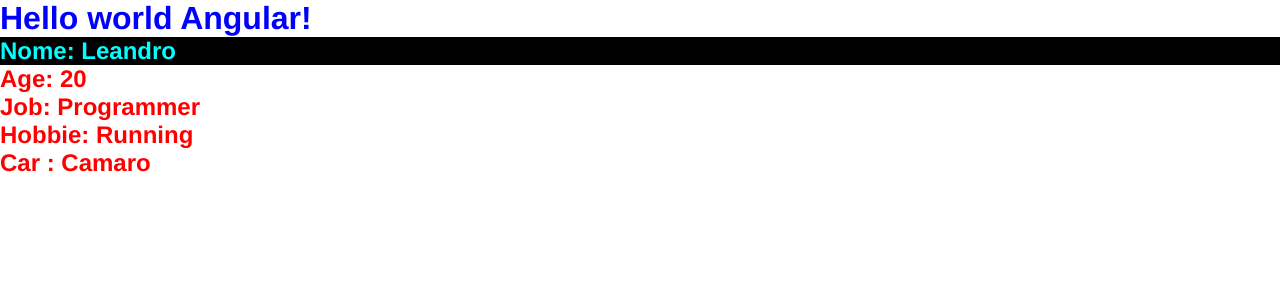
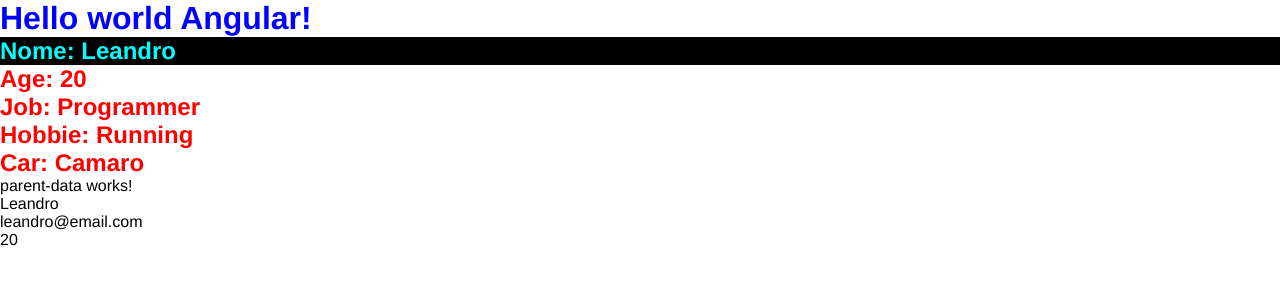
Before and after one commit to MartiniLeandro/Angular_Estudos, an Angular app: page / in a window 1280 px wide. Shown: the top 300 px of the page. Built offline with nearby package versions, Linux system fonts and the light colour scheme.

Commit message:
compartilhamento de dados

```diff
--- a/src/app/app.html
+++ b/src/app/app.html
@@ -1,2 +1,3 @@
 <h1>Hello world Angular!</h1>
 <app-first-component></app-first-component>
+<app-parent-data [name]="userName" [userData] ="userData"></app-parent-data>
--- a/src/app/app.ts
+++ b/src/app/app.ts
@@ -1,13 +1,17 @@
 import { Component, signal } from '@angular/core';
 import { RouterOutlet } from '@angular/router';
 import { FirstComponent } from './components/first-component/first-component';
+import { ParentData } from './components/parent-data/parent-data';
 
 @Component({
   selector: 'app-root',
-  imports: [RouterOutlet,FirstComponent],
+  imports: [RouterOutlet,FirstComponent,ParentData],
   templateUrl: './app.html',
   styleUrl: './app.css'
 })
 export class App {
   protected readonly title = signal('firstProject-Angular');
+
+  userName:string = "Leandro";
+  userData = {email: "leandro@email.com", idade: 20};
 }
--- a/src/app/components/first-component/first-component.html
+++ b/src/app/components/first-component/first-component.html
@@ -1,15 +1,5 @@
-<!DOCTYPE html>
-<html lang="en">
-<head>
-    <meta charset="UTF-8">
-    <meta name="viewport" content="width=device-width, initial-scale=1.0">
-    <title>Document</title>
-</head>
-<body>
-    <h2 class="title">Nome: {{name}}</h2>
-    <h2>Age: {{age}}</h2>
-    <h2>Job: {{job}}</h2>
-    <h2>Hobbie: {{hobbie[0]}}</h2>
-    <h2>Car : {{car.name}}</h2>
-</body>
-</html>
+<h2 class="title">Nome: {{name}}</h2>
+<h2>Age: {{age}}</h2>
+<h2>Job: {{job}}</h2>
+<h2>Hobbie: {{hobbie[0]}}</h2>
+<h2>Car: {{car.name}}</h2>
--- /dev/null
+++ b/src/app/components/parent-data/parent-data.html
@@ -0,0 +1,4 @@
+<p>parent-data works!</p>
+<p>{{name}}</p>
+<p>{{userData.email}}</p>
+<p>{{userData.idade}}</p>
--- /dev/null
+++ b/src/app/components/parent-data/parent-data.ts
@@ -0,0 +1,12 @@
+import { Component,Input } from '@angular/core';
+
+@Component({
+  selector: 'app-parent-data',
+  imports: [],
+  templateUrl: './parent-data.html',
+  styleUrl: './parent-data.css'
+})
+export class ParentData {
+  @Input() name:string='';
+  @Input() userData!: {email:string,idade:number};
+}
```
Also changed, not shown: src/app/components/parent-data/parent-data.css (added), 1 other file (tests, documents, lock files or other folders).
